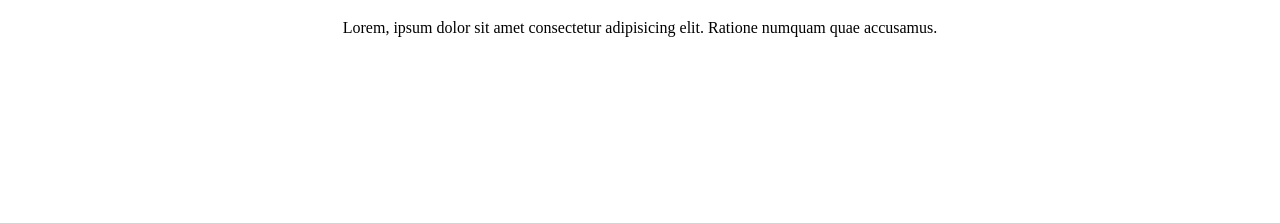
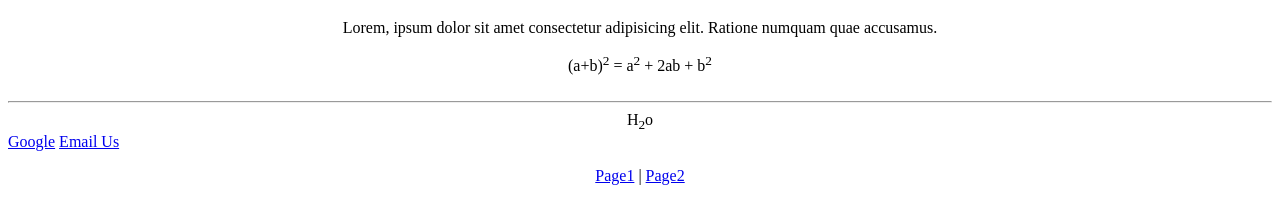
Before and after one commit to tahirakbar22/Diskwebsolutions, a plain HTML site: page index.html in a window 1280 px wide. Shown: the part 61-284 px from the top of the page. Drawn offline with Linux system fonts and the light colour scheme.

Commit message:
Edit a new page

```diff
--- a/index.html
+++ b/index.html
@@ -9,5 +9,11 @@
 <body>
     <center> <h1>Heading</h1> </center>
     <p align="center">Lorem, ipsum dolor sit amet consectetur adipisicing elit. Ratione numquam quae accusamus.</p>
+    <center>(a+b)<sup>2</sup> = a<sup>2</sup> + 2ab + b<sup>2</sup></center><br><hr>
+    <center>H<sub>2</sub>o</center>
+    <a target="_blank" href="https://www.google.com" >Google</a>
+    <a href="mailto:tahirakbar22@gmail.com"> Email Us </a>
+    <p align="center"><a href="index.html" target="_blank">Page1</a> | <a href="index2.html" target="_blank">Page2</a></p>
+
 </body>
 </html>
```
Also changed, not shown: index2.html (added, +13 -0 lines).
